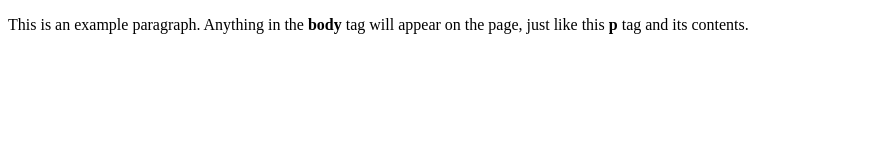
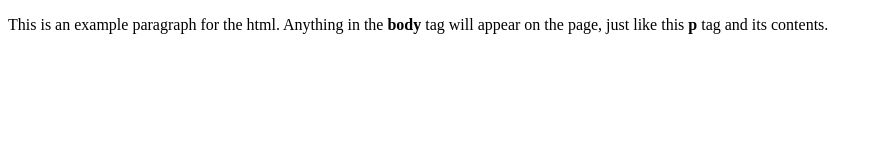
Before and after one commit to lukas-wos/game24, a plain HTML site: page index.html in a window 1280 px wide. Shown: the whole page, without its empty margins (0-879 px from the left). Drawn offline with Linux system fonts and the light colour scheme.

Commit message:
Update index.html

```diff
--- a/index.html
+++ b/index.html
@@ -4,6 +4,6 @@
     <title>Test of the website!</title>
   </head>
   <body>
-    <p>This is an example paragraph. Anything in the <strong>body</strong> tag will appear on the page, just like this <strong>p</strong> tag and its contents.</p>
+    <p>This is an example paragraph for the html. Anything in the <strong>body</strong> tag will appear on the page, just like this <strong>p</strong> tag and its contents.</p>
   </body>
 </html>
```
